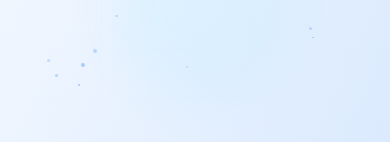
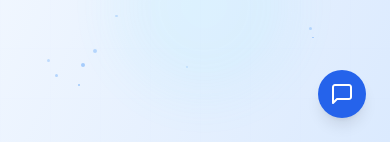
Before and after one commit to afnanahmadtariq/portfolio, a Next.js app: page / in a window 390 px wide. Shown: the part 702-844 px from the top of the page. Built offline with nearby package versions, Linux system fonts and the light colour scheme.

Commit message:
Update Footer.tsx

```diff
--- a/components/Footer.tsx
+++ b/components/Footer.tsx
@@ -1,8 +1,95 @@
 /* eslint-disable @next/next/no-img-element */
-import React from 'react';
+import React, { useState } from 'react';
 import Link from 'next/link';
 const Footer: React.FC = () => {
+  const [isContactFormOpen, setIsContactFormOpen] = useState(false);
+
   return (
+    <>
+      {/* Mobile Chat Button */}
+      <button
+        onClick={() => setIsContactFormOpen(true)}
+        className="fixed bottom-6 right-6 z-50 md:hidden bg-blue-600 hover:bg-blue-700 text-white p-3 rounded-full shadow-lg hover:scale-110 transition-all duration-300"
+        aria-label="Open contact form"
+      >
+        <svg
+          width="24"
+          height="24"
+          viewBox="0 0 24 24"
+          fill="none"
+          xmlns="http://www.w3.org/2000/svg"
+          className="w-6 h-6"
+        >
+          <path
+            d="M21 15C21 15.5304 20.7893 16.0391 20.4142 16.4142C20.0391 16.7893 19.5304 17 19 17H7L3 21V5C3 4.46957 3.21071 3.96086 3.58579 3.58579C3.96086 3.21071 4.46957 3 5 3H19C19.5304 3 20.0391 3.21071 20.4142 3.58579C20.7893 3.96086 21 4.46957 21 5V15Z"
+            stroke="currentColor"
+            strokeWidth="2"
+            strokeLinecap="round"
+            strokeLinejoin="round"
+          />
+        </svg>
+      </button>
+
+      {/* Contact Form Popup */}
+      {isContactFormOpen && (
+        <div className="fixed inset-0 z-50 flex items-center justify-center bg-black/50 backdrop-blur-sm p-4">
+          <div className="bg-white/95 backdrop-blur-lg border border-blue-200 rounded-2xl shadow-2xl w-full max-w-md relative">
+            <button
+              onClick={() => setIsContactFormOpen(false)}
+              className="absolute top-4 right-4 text-gray-500 hover:text-gray-700 transition-colors"
+              aria-label="Close contact form"
+            >
+              <svg width="24" height="24" viewBox="0 0 24 24" fill="none" xmlns="http://www.w3.org/2000/svg">
+                <path d="M18 6L6 18M6 6L18 18" stroke="currentColor" strokeWidth="2" strokeLinecap="round" strokeLinejoin="round"/>
+              </svg>
+            </button>
+
+            <form className="p-6 flex flex-col gap-4">
+              <h3 className="text-xl font-semibold mb-2 text-blue-700">Get in Touch</h3>
+              <div className="mb-2">
+                <label htmlFor="popup-name" className="block text-sm font-medium text-blue-700 mb-1">Name</label>
+                <input
+                  type="text"
+                  id="popup-name"
+                  name="name"
+                  className="w-full px-4 py-2 rounded-full border border-blue-200 bg-white/80 focus:outline-none focus:ring-2 focus:ring-blue-400 text-gray-900 placeholder:text-gray-400 shadow-sm transition"
+                  placeholder="Your Name"
+                  required
+                />
+              </div>
+              <div className="mb-2">
+                <label htmlFor="popup-email" className="block text-sm font-medium text-blue-700 mb-1">Email</label>
+                <input
+                  type="email"
+                  id="popup-email"
+                  name="email"
+                  className="w-full px-4 py-2 rounded-full border border-blue-200 bg-white/80 focus:outline-none focus:ring-2 focus:ring-blue-400 text-gray-900 placeholder:text-gray-400 shadow-sm transition"
+                  placeholder="Your Email"
+                  required
+                />
+              </div>
+              <div className="mb-2">
+                <label htmlFor="popup-message" className="block text-sm font-medium text-blue-700 mb-1">Message</label>
+                <textarea
+                  id="popup-message"
+                  name="message"
+                  rows={4}
+                  className="w-full px-4 py-2 rounded-2xl border border-blue-200 bg-white/80 focus:outline-none focus:ring-2 focus:ring-blue-400 text-gray-900 placeholder:text-gray-400 shadow-sm transition resize-none"
+                  placeholder="Your Message"
+                  required
+                />
+              </div>
+              <button
+                type="submit"
+                className="w-full bg-gradient-to-r from-blue-500 to-blue-700 text-white py-2 px-4 rounded-full font-semibold shadow-md hover:scale-[1.03] hover:from-blue-600 hover:to-blue-800 transition"
+              >
+                Send
+              </button>
+            </form>
+          </div>
+        </div>
+      )}
+
     <footer
       id="contact"
       className="relative bottom-0 left-0 bg-gradient-to-br from-white/80 to-blue-100/80 backdrop-blur-lg text-gray-900 border-t border-gray-200 shadow-lg h-[calc(100vh-4rem)] flex flex-col justify-between overflow-hidden"
@@ -34,7 +121,7 @@ const Footer: React.FC = () => {
             </div>
           </section>
 
-          <section>
+          <section className='mt-24'>
             <div className="flex gap-2 items-center justify-center mb-2">
               <span className="text-blue-600 animate-blink">●</span>
               <span className="text-xs text-gray-500">Coded with Next.js & Tailwind CSS</span>
@@ -44,7 +131,7 @@ const Footer: React.FC = () => {
             </p>
           </section>
         </div>
-        <div className="flex flex-col items-center gap-8 animate-fade-in-up">
+        <div className="hidden sm:flex flex-col items-center gap-8 animate-fade-in-up">
           <form className="w-full max-w-md lg:w-[50rem] bg-white/60 backdrop-blur-lg border border-blue-200 rounded-2xl shadow-xl p-8 flex flex-col gap-4">
             <h3 className="text-xl font-semibold mb-2 text-blue-700">Get in Touch</h3>
             <div className="mb-2">
@@ -90,6 +177,7 @@ const Footer: React.FC = () => {
         </div>
       </div>
     </footer>
+    </>
   );
 };
 
```
